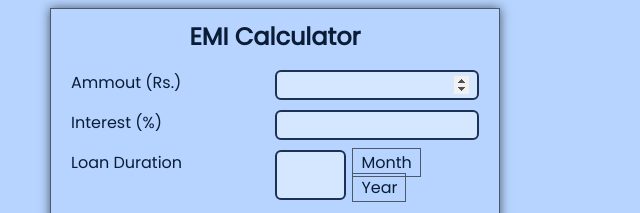
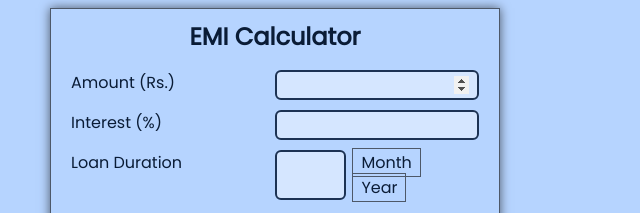
Before and after one commit to Hemant-Bhat/EMI-Calculator, a plain HTML site: page index.html in a window 1280 px wide. Shown: the part 192-405 px from the top of the page, 365-1005 px from the left. Drawn offline with nearby package versions, Linux system fonts and the light colour scheme.

Commit message:
Spelling correction

```diff
--- a/index.html
+++ b/index.html
@@ -31,7 +31,7 @@
                 <h2>EMI Calculator</h2>
                 <div class="label-input-fields">
                     <div class="grid-2-col">
-                        <label for="inAmount">Ammout (Rs.)</label>
+                        <label for="inAmount">Amount (Rs.)</label>
                         <input class="custom-input" type="number" id="inAmount" min="0" autofocus />
                     </div>
                     <div class="grid-2-col">
```
